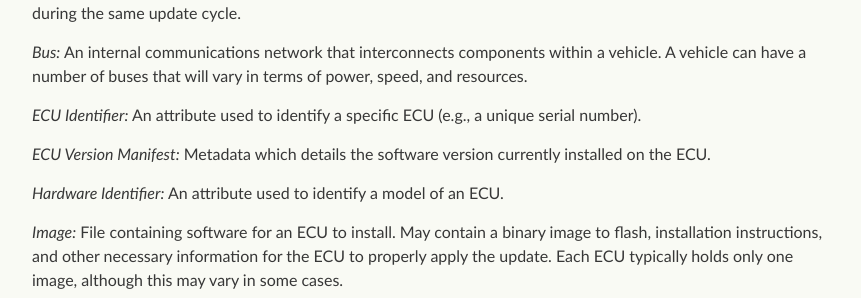
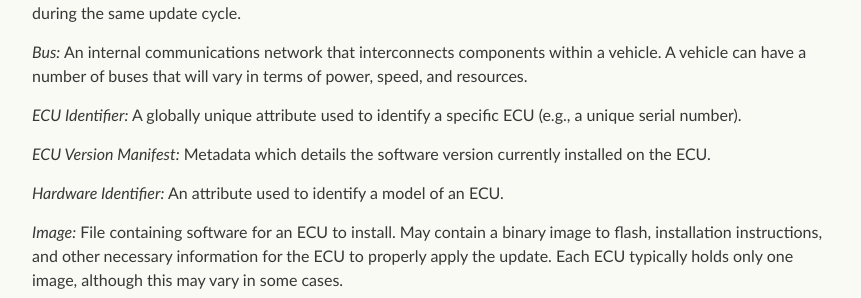
Before and after one commit to uptane/deployment-considerations, a Jekyll site: the page built from glossary.md, in a window 1280 px wide and 900 px high, scrolled down 397 px. Shown: the part 155-453 px from the top of the window, without its empty margins (208-1069 px from the left). Built offline with Jekyll 4.4.1, drawn with Linux system fonts in a browser that asks for light colours; our own code applies the rules of GitHub Pages for plain Markdown files.

Commit message:
Change definition to close Issue #106
Modify ECU identifier  definition as "a globally unique attribute....'  Closes Issue #106

```diff
--- a/glossary.md
+++ b/glossary.md
@@ -17,7 +17,7 @@ In order to be considered Uptane-compliant, an implementation MUST follow all of
 
 *Bus:* An internal communications network that interconnects components within a vehicle. A vehicle can have a number of buses that will vary in terms of power, speed, and resources.
 
-*ECU Identifier:* An attribute used to identify a specific ECU (e.g., a unique serial number).
+*ECU Identifier:* A globally unique attribute used to identify a specific ECU (e.g., a unique serial number).
 
 *ECU Version Manifest:* Metadata which details the software version currently installed on the ECU.
 
@@ -53,12 +53,6 @@ reliability of that entity to perform specific tasks and fulfill assigned
 responsibilities. (Source: https://csrc.nist.gov/glossary from NIST SP800-53rev5 Security and Privacy Controls for Information
 Systems and Organizations)
 
-
-
-
-
-
-
 *Vehicle Version Manifest:* A compilation of all ECU version reports on a vehicle. It serves as a master list of all images currently running on all ECUs in the vehicle.
 
 ### Uptane role terminology
```
